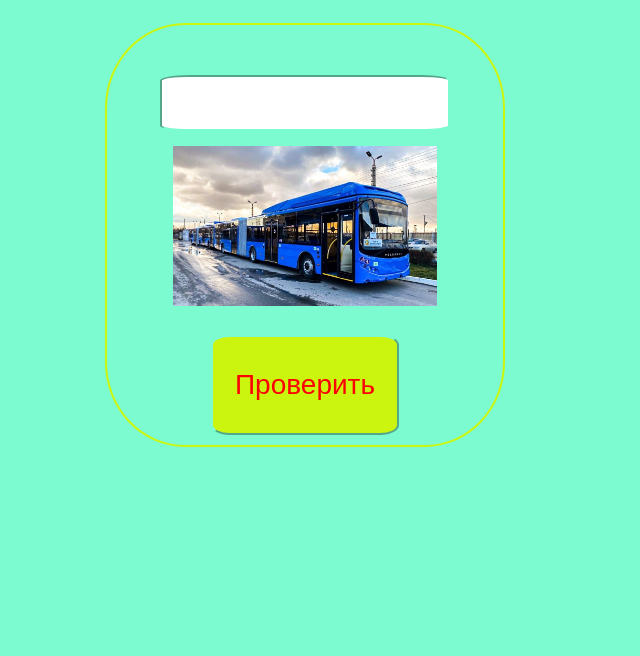
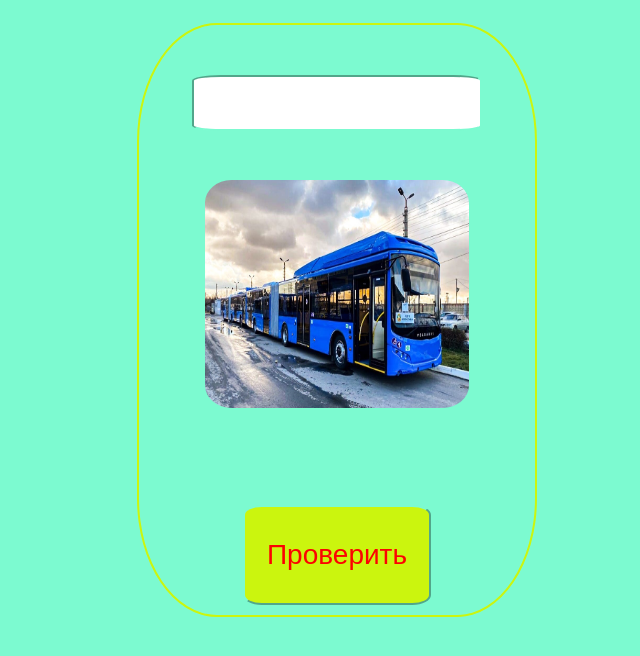
Before and after one commit to AF-1999/scriptAdBus, a plain HTML site: page index.html in a window 1280 px wide. Shown: the whole page, without its empty margins (303-943 px from the left). Drawn offline with Linux system fonts and the light colour scheme.

Commit message:
Add files via upload

```diff
--- a/style.css
+++ b/style.css
@@ -1,6 +1,5 @@
 body{
     background-color: #7cfad0;
-    max-width:1170px;
     padding: 0 15px;
     display: flex;
     justify-content: center;
@@ -9,7 +8,7 @@ body{
 .form {
     display: flex;
     width: 376px;
-    height: 400px;
+    height: 570px;
     justify-content: center;
     flex-wrap: wrap;
     margin: 15px;
@@ -27,6 +26,7 @@ input{
 img{
     width: 70%;
     height: 40%;
+    border-radius: 10%;
 }
 
 #gosNumber1{
```
